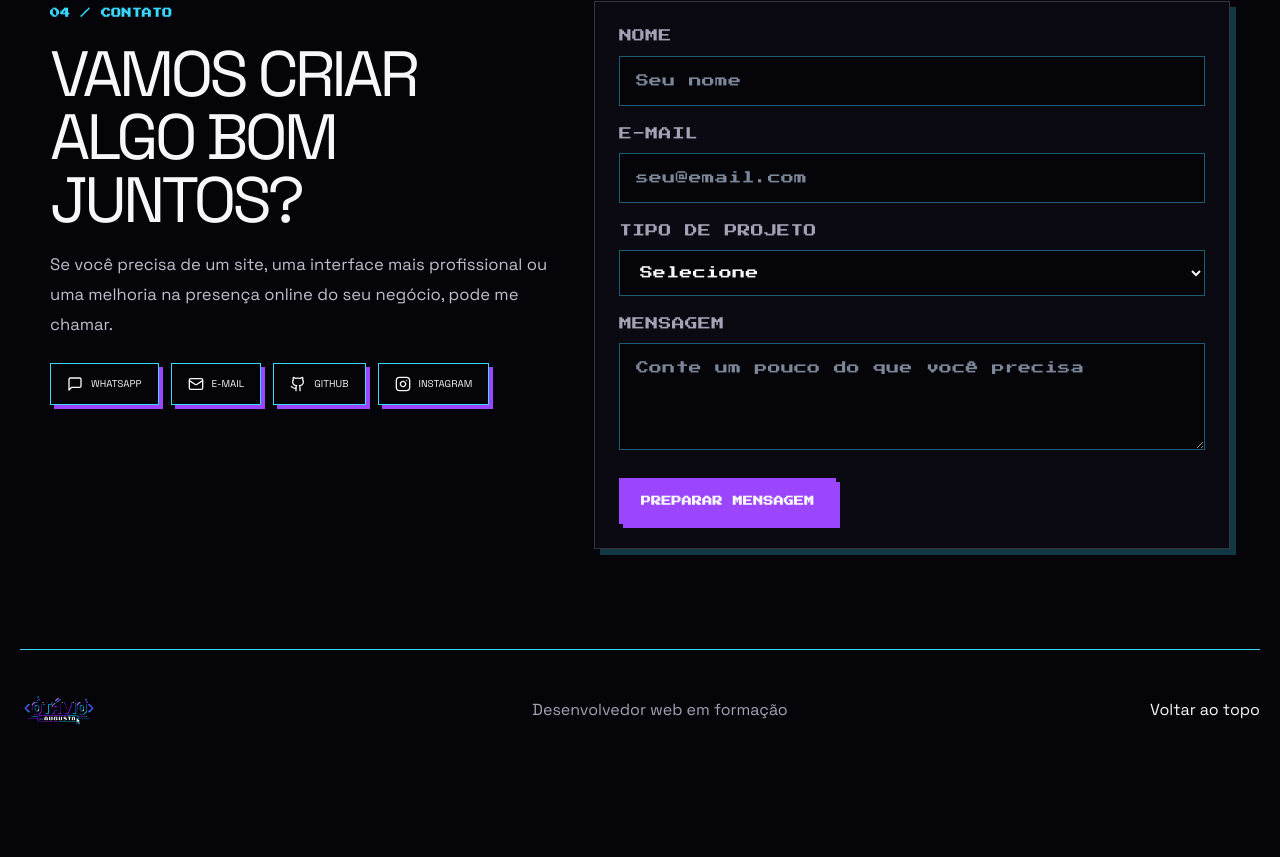
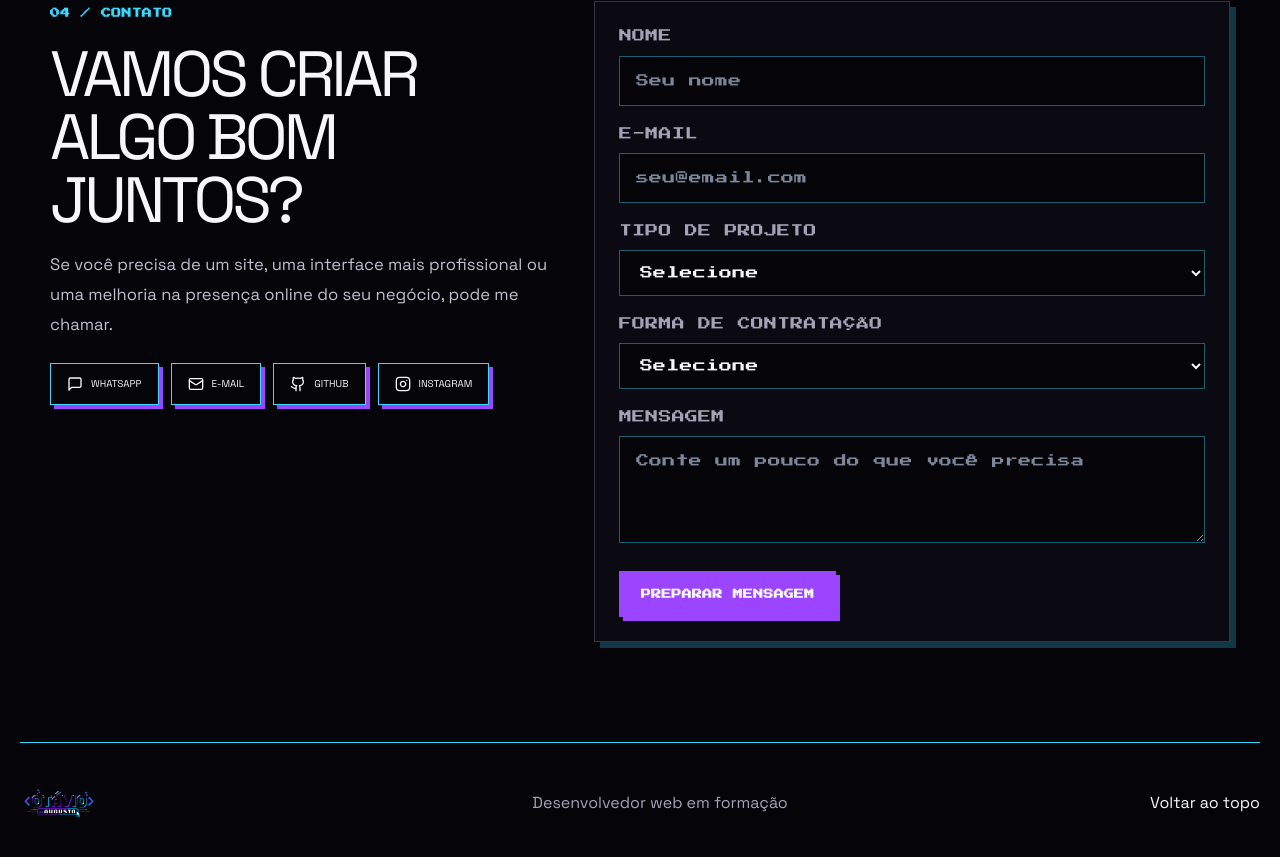
Before and after one commit to otavio2019/otavio-portfolio, a React (Vite) app in the folder client/: page / in a window 1280 px wide. Shown: the part 5144-6001 px from the top of the page. Before the commit the page ends 5924 px from the top, so only its background shows below. Built offline with nearby package versions, Linux system fonts and the light colour scheme.

Commit message:
fix: separate project type from billing option

```diff
--- a/client/src/pages/Home.tsx
+++ b/client/src/pages/Home.tsx
@@ -78,7 +78,7 @@ export default function Home() {
   function handleSubmit(event: React.FormEvent<HTMLFormElement>) {
     event.preventDefault();
     const data = new FormData(event.currentTarget);
-    const message = `Olá, Otávio!\n\nNome: ${data.get("name")}\nE-mail: ${data.get("email")}\nProjeto: ${data.get("type")}\n\n${data.get("message")}`;
+    const message = `Olá, Otávio!\n\nNome: ${data.get("name")}\nE-mail: ${data.get("email")}\nProjeto: ${data.get("type")}\nForma de contratação: ${data.get("billing")}\n\n${data.get("message")}`;
     navigator.clipboard?.writeText(message);
     setCopied(true);
     toast.success("Mensagem preparada", { description: "Você pode colar o conteúdo em qualquer conversa." });
@@ -354,10 +354,15 @@ export default function Home() {
                   <option>Landing page</option>
                   <option>Portfólio</option>
                   <option>Sistema web</option>
-                  <option>Pacote Essencial — R$ 600</option>
-                  <option>Pacote Profissional — R$ 1.200</option>
-                  <option>Pacote Completo — R$ 2.000</option>
-                  <option>Projeto avulso — R$ 900</option>
+                </select>
+              </label>
+
+              <label>
+                Forma de contratação
+                <select required name="billing">
+                  <option value="">Selecione</option>
+                  <option>Pacote fechado</option>
+                  <option>Por hora — R$ 25 a R$ 50</option>
                 </select>
               </label>
 
```
